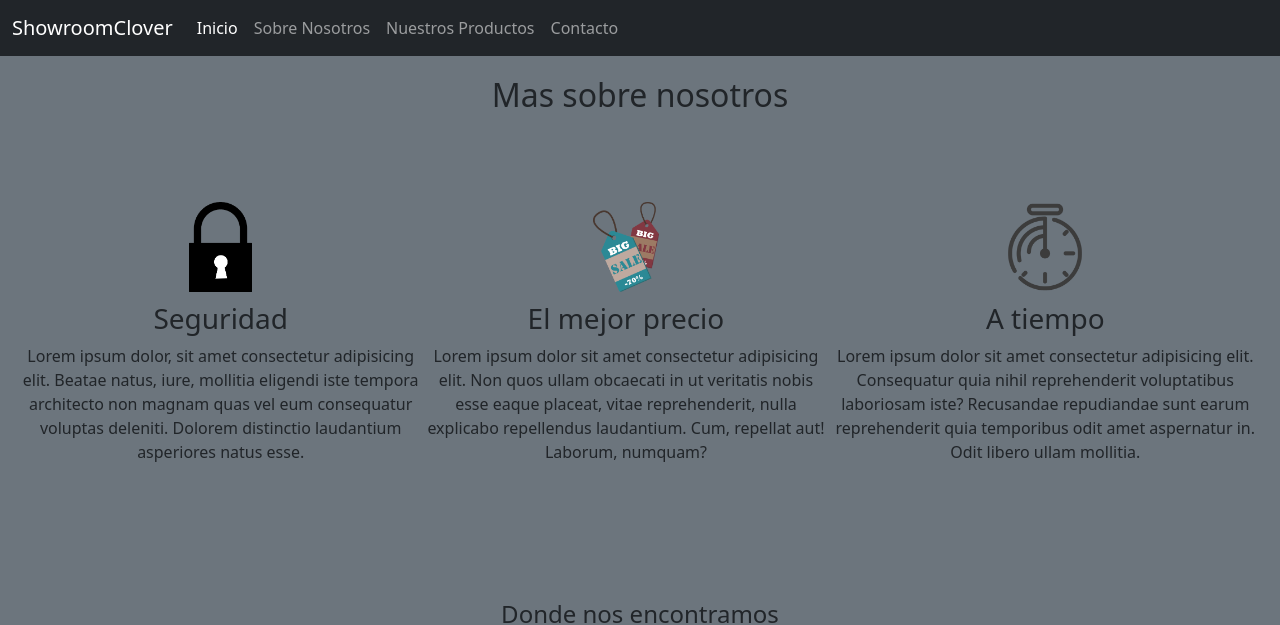
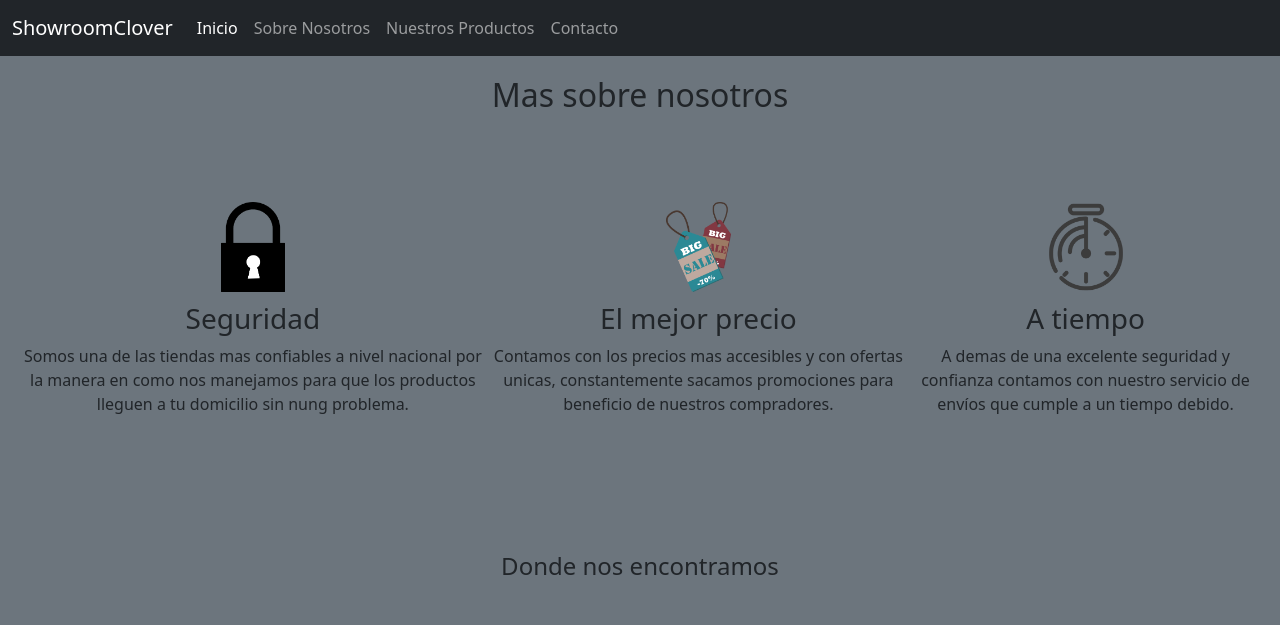
Before and after one commit to ChavesMaximo/Proyectocoder, a plain HTML site: page pages/sobre-nosotros.html in a window 1280 px wide. Shown: the top 625 px of the page. Drawn offline with nearby package versions, Linux system fonts and the light colour scheme.

Commit message:
Textos sobre nosotros

```diff
--- a/pages/sobre-nosotros.html
+++ b/pages/sobre-nosotros.html
@@ -48,7 +48,7 @@
                 <img src="../img/seguridad.png" alt="">
                 <h3>Seguridad</h3>
                 <p>
-                    Lorem ipsum dolor, sit amet consectetur adipisicing elit. Beatae natus, iure, mollitia eligendi iste tempora architecto non magnam quas vel eum consequatur voluptas deleniti. Dolorem distinctio laudantium asperiores natus esse.
+                    Somos una de las tiendas mas confiables a nivel nacional por la manera en como nos manejamos para que los productos lleguen a tu domicilio sin nung problema.
                 </p>
             </div>
 
@@ -56,7 +56,7 @@
                 <img src="../img/precio.png" alt="">
                 <h3>El mejor precio</h3>
                 <p>
-                    Lorem ipsum dolor sit amet consectetur adipisicing elit. Non quos ullam obcaecati in ut veritatis nobis esse eaque placeat, vitae reprehenderit, nulla explicabo repellendus laudantium. Cum, repellat aut! Laborum, numquam?
+                    Contamos con los precios mas accesibles y con ofertas unicas, constantemente sacamos promociones para beneficio de nuestros compradores.
                 </p>
             </div>
 
@@ -64,7 +64,7 @@
                 <img src="../img/just-in-time-3750378_640.png" alt="">
                 <h3>A tiempo</h3>
                 <p>
-                    Lorem ipsum dolor sit amet consectetur adipisicing elit. Consequatur quia nihil reprehenderit voluptatibus laboriosam iste? Recusandae repudiandae sunt earum reprehenderit quia temporibus odit amet aspernatur in. Odit libero ullam mollitia.
+                    A demas de una excelente seguridad y confianza contamos con nuestro servicio de envíos que cumple a un tiempo debido.
                 </p>
             </div>
 
```
